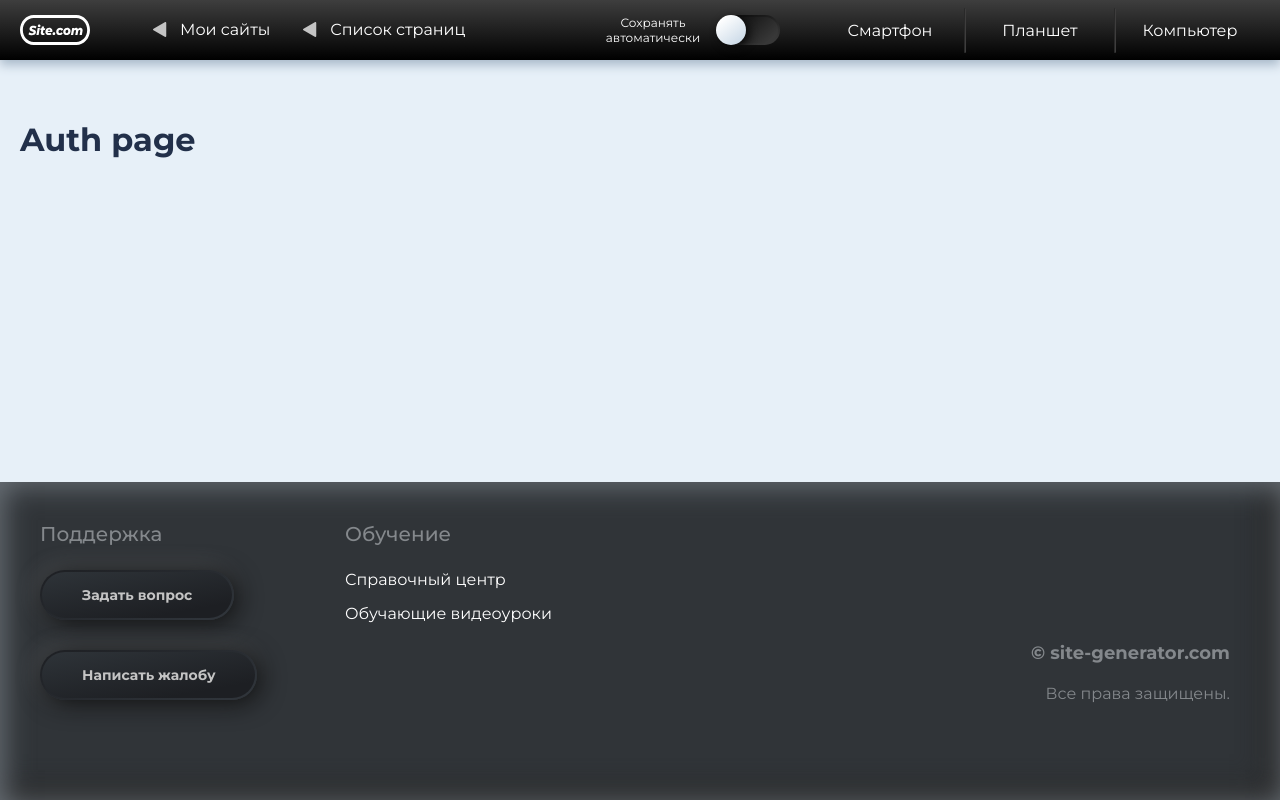
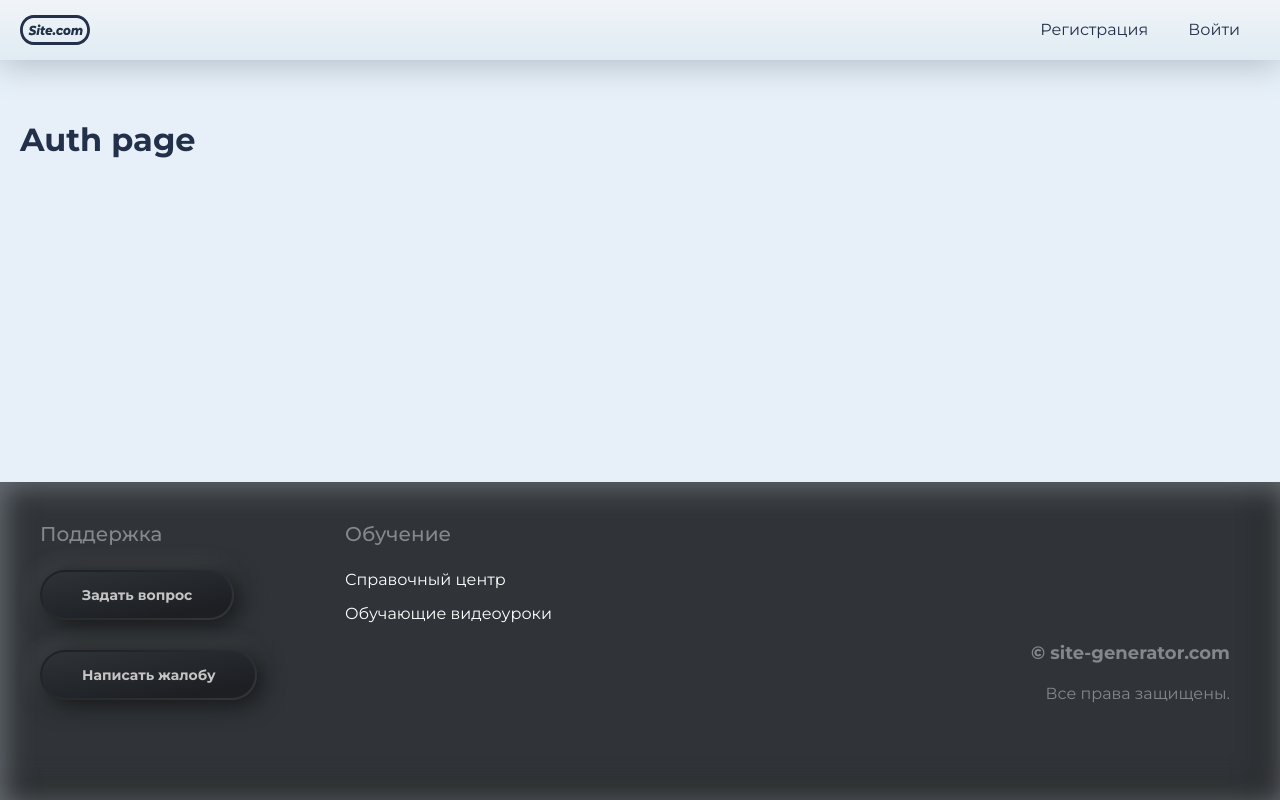
Before and after one commit to tagir-developer/website-builder, a React (Create React App) app in the folder client/: page /login in a window 1280 px wide. Built offline with nearby package versions, Linux system fonts and the light colour scheme.

Commit message:
Menu Types completed

```diff
--- a/client/src/components/Navigation/topMenu/BreadCrumbs/BreadCrumbs.tsx
+++ b/client/src/components/Navigation/topMenu/BreadCrumbs/BreadCrumbs.tsx
@@ -1,13 +1,21 @@
 import React from 'react'
 import './BreadCrumbs.scss'
-import {useCreateClassName} from '../../../../hooks/createClassName.hook'
+import { useCreateClassName } from '../../../../hooks/createClassName.hook'
+import { NavLink } from 'react-router-dom'
+
+interface IItems {
+	title: string
+	link: string
+}
 
 interface IBreadCrumbsProps {
 	parentClass?: string
 	modClass?: string[]
+	items: Array<IItems>
 }
 
-const BreadCrumbs: React.FC<IBreadCrumbsProps> = ({ parentClass, modClass }) => {
+
+const BreadCrumbs: React.FC<IBreadCrumbsProps> = ({ parentClass, modClass, items}) => {
 
 	const classes = useCreateClassName('bread-crumbs', parentClass)
 	const linkClasses = useCreateClassName('bread-crumbs__link', null, modClass)
@@ -16,12 +24,13 @@ const BreadCrumbs: React.FC<IBreadCrumbsProps> = ({ parentClass, modClass }) =>
 	return (
 		<div className={classes}>
 			<ul className="bread-crumbs__list">
-				<li className={itemClasses}>
-					<a href="/" className={linkClasses}>Мои сайты</a>
-				</li>
-				<li className={itemClasses}>
-					<a href="/" className={linkClasses}>Список страниц</a>
-				</li>
+				{items.map((item, i) => {
+					return (
+						<li key={i} className={itemClasses}>
+							<NavLink to={item.link} className={linkClasses}>{item.title}</NavLink>
+						</li>
+					)
+				})}
 			</ul>
 		</div>
 	)
--- a/client/src/components/Navigation/topMenu/HorizontalNav/HorizontalNav.scss
+++ b/client/src/components/Navigation/topMenu/HorizontalNav/HorizontalNav.scss
@@ -1,7 +1,6 @@
 @import "/src/styles/variables.scss";
 @import "/src/styles/mixins/mixins.scss";
 @import "/src/styles/mixins/breakpoints.scss";
-@import "/src/styles/mixins/grid.scss";
 
 .horizontal-nav {
 
--- a/client/src/components/Navigation/topMenu/HorizontalNav/HorizontalNav.tsx
+++ b/client/src/components/Navigation/topMenu/HorizontalNav/HorizontalNav.tsx
@@ -1,13 +1,21 @@
 import React from 'react'
 import './HorizontalNav.scss'
 import {useCreateClassName} from '../../../../hooks/createClassName.hook'
+import { NavLink } from 'react-router-dom'
+
+interface IItems {
+	title: string
+	link: string
+	bold: boolean
+}
 
 interface IHorizontalNav {
 	parentClass?: string
 	modClass?: string[]
+	items: Array<IItems>
 }
 
-const HorizontalNav: React.FC<IHorizontalNav> = ({ parentClass, modClass }) => {
+const HorizontalNav: React.FC<IHorizontalNav> = ({ parentClass, modClass, items }) => {
 
 	const classes = useCreateClassName('horizontal-nav', parentClass, modClass)
 	const itemClasses = useCreateClassName('horizontal-nav__item', null, modClass)
@@ -15,12 +23,25 @@ const HorizontalNav: React.FC<IHorizontalNav> = ({ parentClass, modClass }) => {
 	return (
 		<div className={classes}>
 			<ul className="horizontal-nav__list">
-				<li className={itemClasses}>
+			{items.map((item, i) => {
+					return (
+						<li key={i} className={itemClasses}>
+							<NavLink
+								to={item.link}
+								className={item.bold
+									? "horizontal-nav__link horizontal-nav__link_bold"
+									: "horizontal-nav__link"
+								}
+							>{item.title}</NavLink>
+						</li>
+					)
+				})}
+				{/* <li className={itemClasses}>
 					<a href="/" className="horizontal-nav__link">Регистрация</a>
 				</li>
 				<li className={itemClasses}>
 					<a href="/" className="horizontal-nav__link horizontal-nav__link_bold">Войти</a>
-				</li>
+				</li> */}
 			</ul>
 		</div>
 	)
--- a/client/src/components/Navigation/topMenu/TopMenu/TopMenu.scss
+++ b/client/src/components/Navigation/topMenu/TopMenu/TopMenu.scss
@@ -49,6 +49,10 @@
 	}
 
 	&__view-on-devices {
-		margin-left: 20px;
+		margin-left: auto;
+	}
+
+	&__devider {
+		margin-left: auto;
 	}
 }
--- a/client/src/components/Navigation/topMenu/TopMenu/TopMenu.tsx
+++ b/client/src/components/Navigation/topMenu/TopMenu/TopMenu.tsx
@@ -3,7 +3,6 @@ import './TopMenu.scss'
 import BreadCrumbs from '../BreadCrumbs/BreadCrumbs'
 import HorizontalNav from '../HorizontalNav/HorizontalNav'
 import Logo from '../Logo/Logo'
-import {useCreateClassName} from '../../../../hooks/createClassName.hook'
 import AutosaveSwitcher from '../AutosaveSwitcher/AutosaveSwitcher'
 import ActionButtons from '../ActionButtons/ActionButtons'
 import ViewOnDevices from '../ViewOnDevices/ViewOnDevices'
@@ -12,31 +11,142 @@ interface ITopMenu {
 	menuType?: string
 }
 
-const TopMenu: React.FC<ITopMenu> = ({ menuType }) => {
+const TopMenu: React.FC<ITopMenu> = ({ menuType='main' }) => {
+
+	const topMenuClasses = (typeMenu: string): string => {
+		if (typeMenu === 'main') return 'top-menu'
+		if (typeMenu === 'back-to-main') return 'top-menu'
+		if (typeMenu === 'auth') return 'top-menu'
+		if (typeMenu === 'auth-project') return 'top-menu'
+		if (typeMenu === 'edit') return 'top-menu top-menu_dark-theme'
+		if (typeMenu === 'preview') return 'top-menu top-menu_dark-theme'
+		return 'top-menu'
+	}
+
+	const setMenuChildren = (typeMenu: string): JSX.Element => {
+
+		if (typeMenu === 'main') {
+			return (
+				<>
+				<Logo parentClass="top-menu" />
+				<div className="top-menu__devider"></div>
+				<HorizontalNav
+					parentClass="top-menu"
+					items={[
+						{ title: 'Регистрация', link: '/', bold: false },
+						{ title: 'Войти', link: '/', bold: false },
+					]}
+				/>
+				</>
+			)
+		}
+
+		if (typeMenu === 'back-to-main') {
+			return (
+				<>
+				<Logo parentClass="top-menu" />
+				<div className="top-menu__devider"></div>
+				<BreadCrumbs
+					parentClass="top-menu"
+					items={[
+						{ title: 'Вернуться на главную', link: '/' },
+					]}
+				/>
+				</>
+			)
+		}
+
+		if (typeMenu === 'auth') {
+			return (
+				<>
+				<Logo parentClass="top-menu" />
+				<div className="top-menu__devider"></div>
+				<HorizontalNav
+					parentClass="top-menu"
+					items={[
+						{ title: 'Справка', link: '/', bold: false },
+						{ title: 'Аккаунт', link: '/', bold: false },
+						{ title: 'Выход', link: '/', bold: true },
+					]}
+				/>
+				</>
+			)
+		}
+
+		if (typeMenu === 'auth-project') {
+			return (
+				<>
+				<Logo parentClass="top-menu" />
+				<BreadCrumbs
+					parentClass="top-menu"
+					items={[
+						{ title: 'Мои сайты', link: '/' },
+					]}
+				/>
+				<div className="top-menu__devider"></div>
+				<HorizontalNav
+					parentClass="top-menu"
+					items={[
+						{ title: 'Справка', link: '/', bold: false },
+						{ title: 'Аккаунт', link: '/', bold: false },
+						{ title: 'Выход', link: '/', bold: true },
+					]}
+				/>
+				</>
+			)
+		}
+
+		if (typeMenu === 'edit') {
+			return (
+				<>
+				<Logo parentClass="top-menu" modClass={['dark-theme']} />
+				<BreadCrumbs
+					parentClass="top-menu"
+					modClass={['dark-theme']}
+					items={[
+						{ title: 'Мои сайты', link: '/' },
+						{ title: 'Список страниц', link: '/' },
+					]}
+				/>
+				<AutosaveSwitcher parentClass="top-menu" />
+				<ActionButtons parentClass="top-menu" />
+				<HorizontalNav
+					parentClass="top-menu"
+					modClass={['dark-theme']}
+					items={[
+						{ title: 'Опубликовать', link: '/', bold: true },
+					]}
+				/>
+				</>
+			)
+		}
+
+		if (typeMenu === 'preview') {
+			return (
+				<>
+				<Logo parentClass="top-menu" modClass={['dark-theme']} />
+				<BreadCrumbs
+					parentClass="top-menu"
+					modClass={['dark-theme']}
+					items={[
+						{ title: 'Вернуться к редактированию', link: '/' },
+					]}
+				/>
+				<ViewOnDevices parentClass="top-menu" />
+				</>
+			)
+		}
+
+		return (<></>)
+
+	}
 
 
-	const topMenuClasses = useCreateClassName('top-menu', null, ['dark-theme'])
-	// const topMenuClasses = useCreateClassName('top-menu')
-
 	return (
-		<div className={topMenuClasses}>
+		<div className={topMenuClasses(menuType)}>
 			<div className="top-menu__container">
 				<div className="top-menu__row">
-
-					<Logo parentClass="top-menu" modClass={['dark-theme']} />
-					{/* <Logo parentClass="top-menu" /> */}
-
-					<BreadCrumbs parentClass="top-menu" modClass={['dark-theme']} />
-					{/* <BreadCrumbs parentClass="top-menu" /> */}
-
-					<AutosaveSwitcher parentClass="top-menu" />
-
-					{/* <ActionButtons parentClass="top-menu" />
-
-					<HorizontalNav parentClass="top-menu" modClass={['dark-theme']} /> */}
-
-					<ViewOnDevices parentClass="top-menu" />
-
+					{setMenuChildren(menuType)}
 				</div>
 			</div>
 		</div>
--- a/client/src/pages/LandingPage.tsx
+++ b/client/src/pages/LandingPage.tsx
@@ -6,7 +6,7 @@ import Footer from '../components/UI/Footer/Footer'
 const LandingPage: React.FC = () => {
 	return (
 		<>
-			<TopMenu menuType="basic" />
+			<TopMenu menuType="preview" />
 			<div className="content-area">
 				<h1>Landing Page</h1>
 				<NavLink to="/recovery" >Восстановление пароля</NavLink>
```
